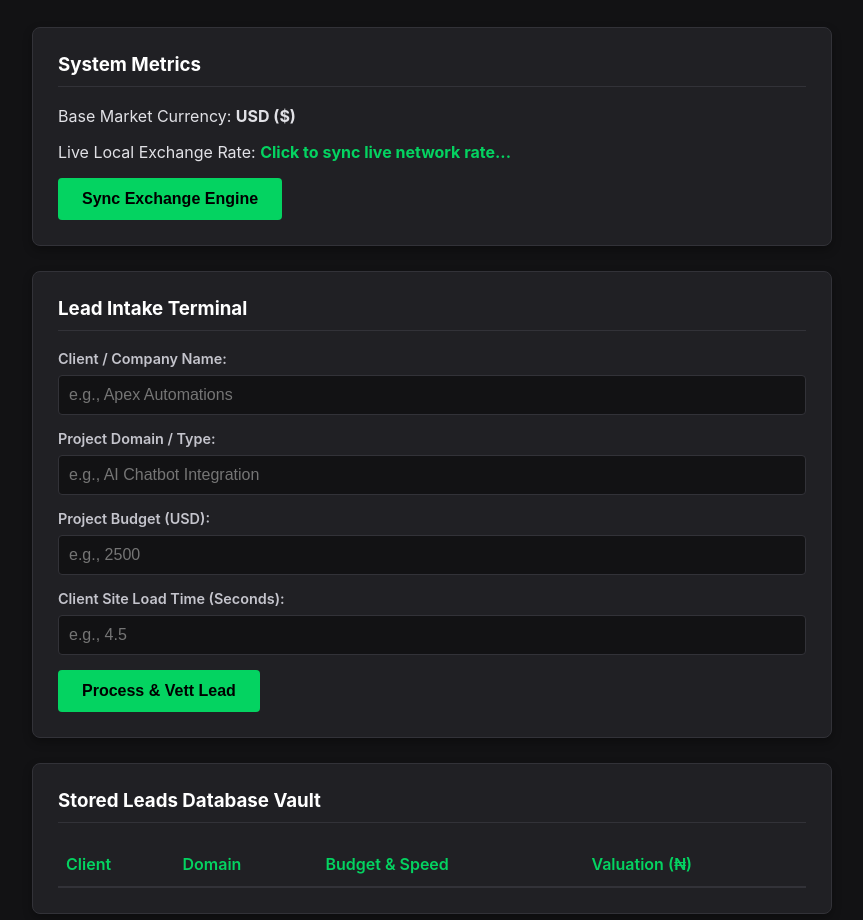
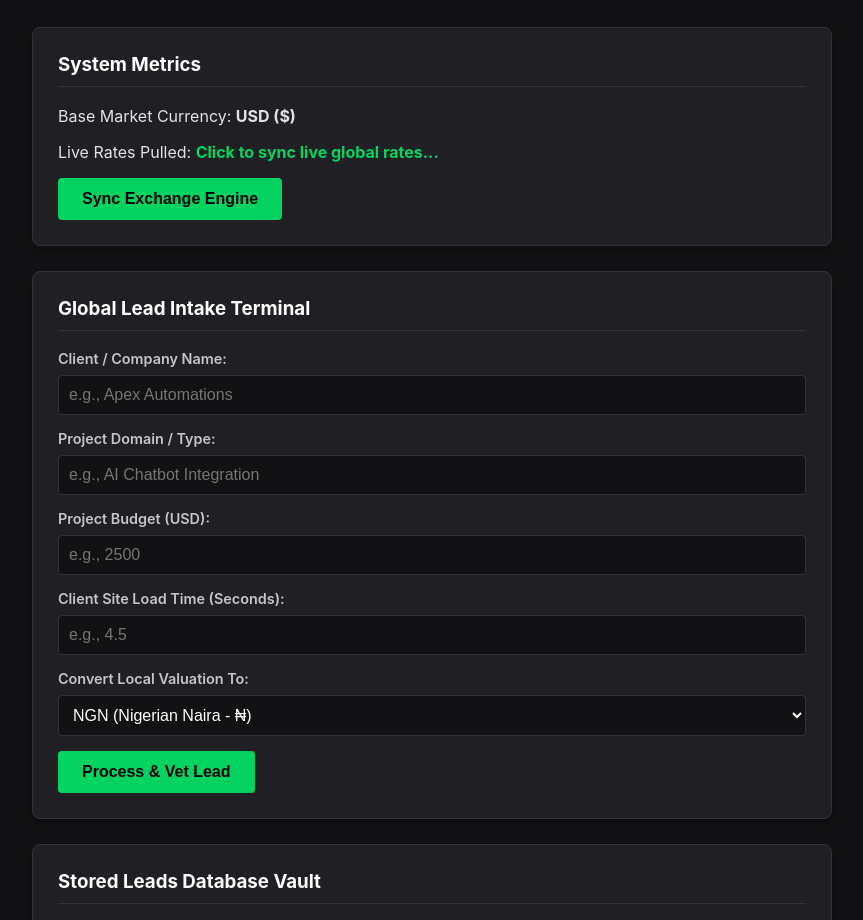
Before and after one commit to LUKMANCODECRAFT/freelance-dashboard, a plain HTML site: page index.html in a window 1280 px wide. Shown: the part 127-1047 px from the top of the page, without its empty margins (208-1071 px from the left). Drawn offline with Linux system fonts and the light colour scheme.

Commit message:
Revise HTML for global lead intake and currency options
Updated project details and added currency selection.

```diff
--- a/index.html
+++ b/index.html
@@ -25,7 +25,7 @@
         }
         h3 { margin-top: 0; color: #ffffff; border-bottom: 1px solid #323238; padding-bottom: 10px; }
         label { display: block; margin-bottom: 8px; font-weight: 600; color: #c4c4cc; font-size: 0.9rem; }
-        input {
+        input, select {
             width: 100%;
             padding: 10px;
             background: #121214;
@@ -36,7 +36,7 @@
             margin-bottom: 15px;
             font-size: 1rem;
         }
-        input:focus { border-color: #04d361; outline: none; }
+        input:focus, select:focus { border-color: #04d361; outline: none; }
         button {
             background: #04d361;
             color: #000000;
@@ -57,17 +57,17 @@
 <body>
 
     <h1>Freelance Command Center</h1>
-    <p class="subtitle">Lukman CodeCraft (LCC) Private Automation Interface</p>
+    <p class="subtitle">Lukman CodeCraft (LCC) Global Automation Interface</p>
 
     <div class="card">
         <h3>System Metrics</h3>
         <p>Base Market Currency: <strong>USD ($)</strong></p>
-        <p>Live Local Exchange Rate: <span id="rate-display" style="color: #04d361; font-weight: bold;">Click to sync live network rate...</span></p>
+        <p>Live Rates Pulled: <span id="rate-display" style="color: #04d361; font-weight: bold;">Click to sync live global rates...</span></p>
         <button id="sync-btn">Sync Exchange Engine</button>
     </div>
 
     <div class="card">
-        <h3>Lead Intake Terminal</h3>
+        <h3>Global Lead Intake Terminal</h3>
         <form id="lead-form">
             <div>
                 <label for="client-name">Client / Company Name:</label>
@@ -85,7 +85,17 @@
                 <label for="client-speed">Client Site Load Time (Seconds):</label>
                 <input type="number" step="0.1" id="client-speed" required placeholder="e.g., 4.5">
             </div>
-            <button type="submit">Process & Vett Lead</button>
+            <div>
+                <label for="target-currency">Convert Local Valuation To:</label>
+                <select id="target-currency">
+                    <option value="NGN">NGN (Nigerian Naira - ₦)</option>
+                    <option value="GHS">GHS (Ghanaian Cedi - ₵)</option>
+                    <option value="GBP">GBP (British Pound - £)</option>
+                    <option value="EUR">EUR (Euro - €)</option>
+                    <option value="ZAR">ZAR (South African Rand - R)</option>
+                </select>
+            </div>
+            <button type="submit">Process & Vet Lead</button>
         </form>
     </div>
 
@@ -105,7 +115,7 @@
                     <th>Client</th>
                     <th>Domain</th>
                     <th>Budget & Speed</th>
-                    <th>Valuation (₦)</th>
+                    <th>Target Valuation</th>
                 </tr>
             </thead>
             <tbody id="ledger-rows">
```
